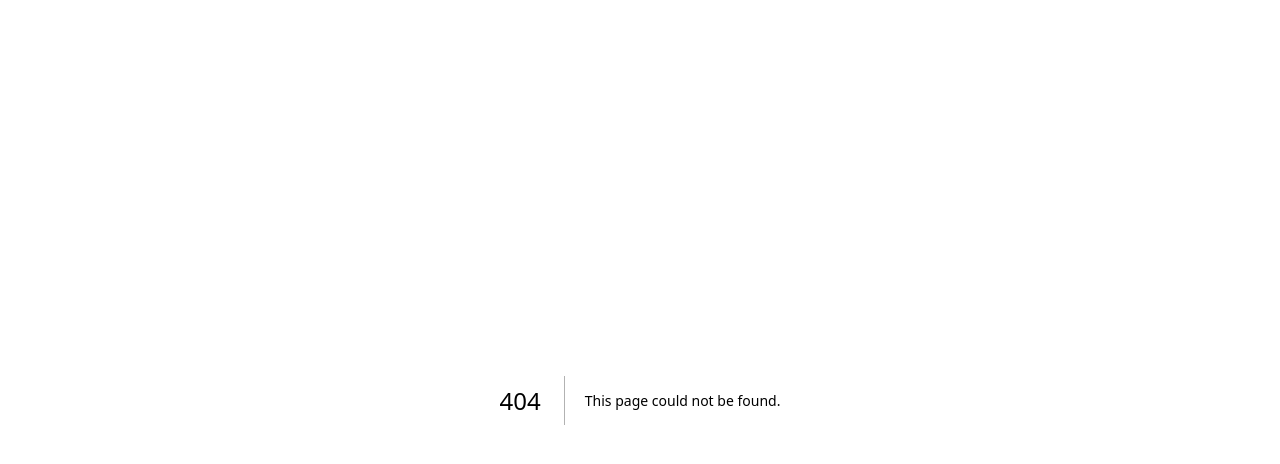
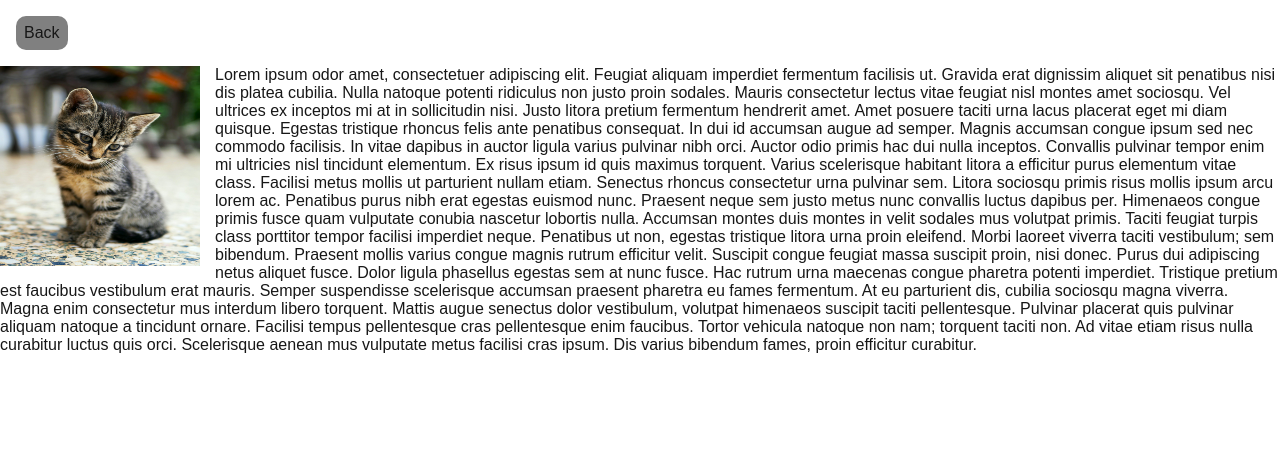
Before and after one commit to naimdanialjohar/aeon-bank-tech-assessment, a Next.js app: page /mcq-question-6 in a window 1280 px wide. Before the commit this address had no page. Shown: the top 464 px of the page. Built offline with nearby package versions, Linux system fonts and the light colour scheme.

Commit message:
answer for mcq 6

```diff
--- /dev/null
+++ b/src/app/mcq-question-6/page.tsx
@@ -0,0 +1,62 @@
+import LinkButton from '@/components/LinkButton';
+import Image from 'next/image';
+
+// answer is D
+export default () => (
+	<>
+		<LinkButton path="/mcq-answers">Back</LinkButton>
+		<style>
+			{`.float-image {
+            float: left;
+            margin: 0 15px 15px 0;
+        }`}
+		</style>
+		<div>
+			<Image
+				src="/images/cute-cat-pic.jpeg"
+				alt="cute cat"
+				width={200}
+				height={200}
+				className="float-image"
+			/>
+			<p>
+				Lorem ipsum odor amet, consectetuer adipiscing elit. Feugiat aliquam
+				imperdiet fermentum facilisis ut. Gravida erat dignissim aliquet sit
+				penatibus nisi dis platea cubilia. Nulla natoque potenti ridiculus non
+				justo proin sodales. Mauris consectetur lectus vitae feugiat nisl montes
+				amet sociosqu. Vel ultrices ex inceptos mi at in sollicitudin nisi.
+				Justo litora pretium fermentum hendrerit amet. Amet posuere taciti urna
+				lacus placerat eget mi diam quisque. Egestas tristique rhoncus felis
+				ante penatibus consequat. In dui id accumsan augue ad semper. Magnis
+				accumsan congue ipsum sed nec commodo facilisis. In vitae dapibus in
+				auctor ligula varius pulvinar nibh orci. Auctor odio primis hac dui
+				nulla inceptos. Convallis pulvinar tempor enim mi ultricies nisl
+				tincidunt elementum. Ex risus ipsum id quis maximus torquent. Varius
+				scelerisque habitant litora a efficitur purus elementum vitae class.
+				Facilisi metus mollis ut parturient nullam etiam. Senectus rhoncus
+				consectetur urna pulvinar sem. Litora sociosqu primis risus mollis ipsum
+				arcu lorem ac. Penatibus purus nibh erat egestas euismod nunc. Praesent
+				neque sem justo metus nunc convallis luctus dapibus per. Himenaeos
+				congue primis fusce quam vulputate conubia nascetur lobortis nulla.
+				Accumsan montes duis montes in velit sodales mus volutpat primis. Taciti
+				feugiat turpis class porttitor tempor facilisi imperdiet neque.
+				Penatibus ut non, egestas tristique litora urna proin eleifend. Morbi
+				laoreet viverra taciti vestibulum; sem bibendum. Praesent mollis varius
+				congue magnis rutrum efficitur velit. Suscipit congue feugiat massa
+				suscipit proin, nisi donec. Purus dui adipiscing netus aliquet fusce.
+				Dolor ligula phasellus egestas sem at nunc fusce. Hac rutrum urna
+				maecenas congue pharetra potenti imperdiet. Tristique pretium est
+				faucibus vestibulum erat mauris. Semper suspendisse scelerisque accumsan
+				praesent pharetra eu fames fermentum. At eu parturient dis, cubilia
+				sociosqu magna viverra. Magna enim consectetur mus interdum libero
+				torquent. Mattis augue senectus dolor vestibulum, volutpat himenaeos
+				suscipit taciti pellentesque. Pulvinar placerat quis pulvinar aliquam
+				natoque a tincidunt ornare. Facilisi tempus pellentesque cras
+				pellentesque enim faucibus. Tortor vehicula natoque non nam; torquent
+				taciti non. Ad vitae etiam risus nulla curabitur luctus quis orci.
+				Scelerisque aenean mus vulputate metus facilisi cras ipsum. Dis varius
+				bibendum fames, proin efficitur curabitur.
+			</p>
+		</div>
+	</>
+);
```
Also changed, not shown: public/images/cute-cat-pic.jpeg (added).
